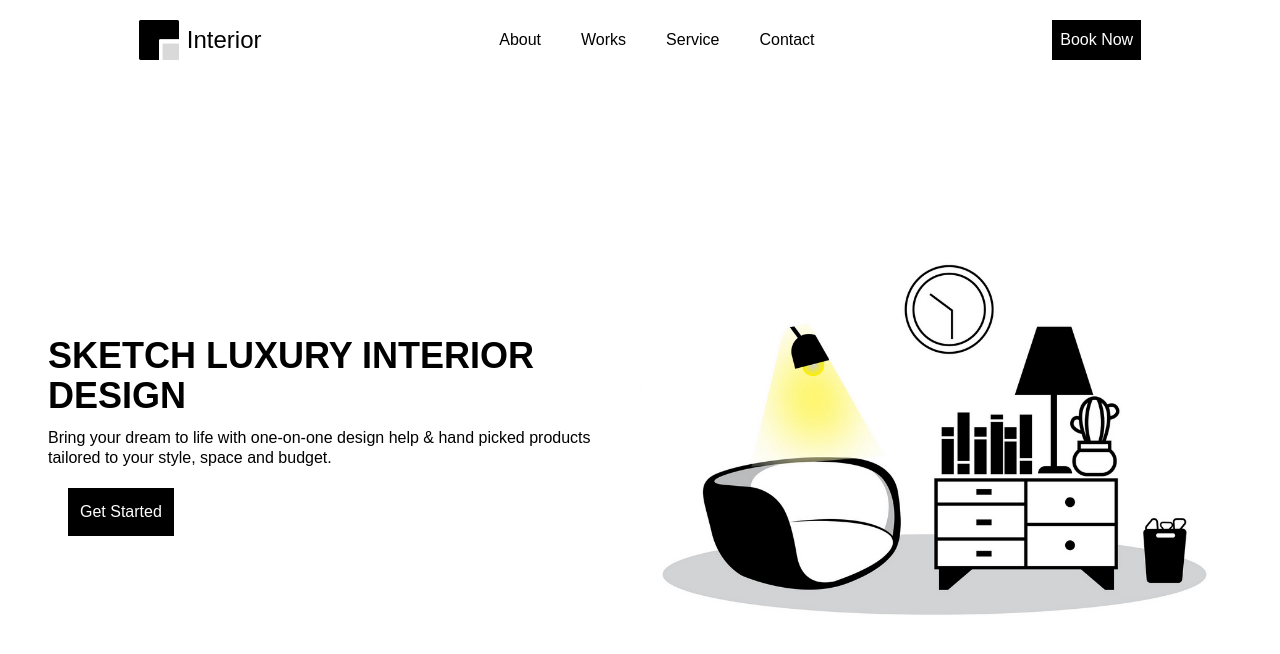
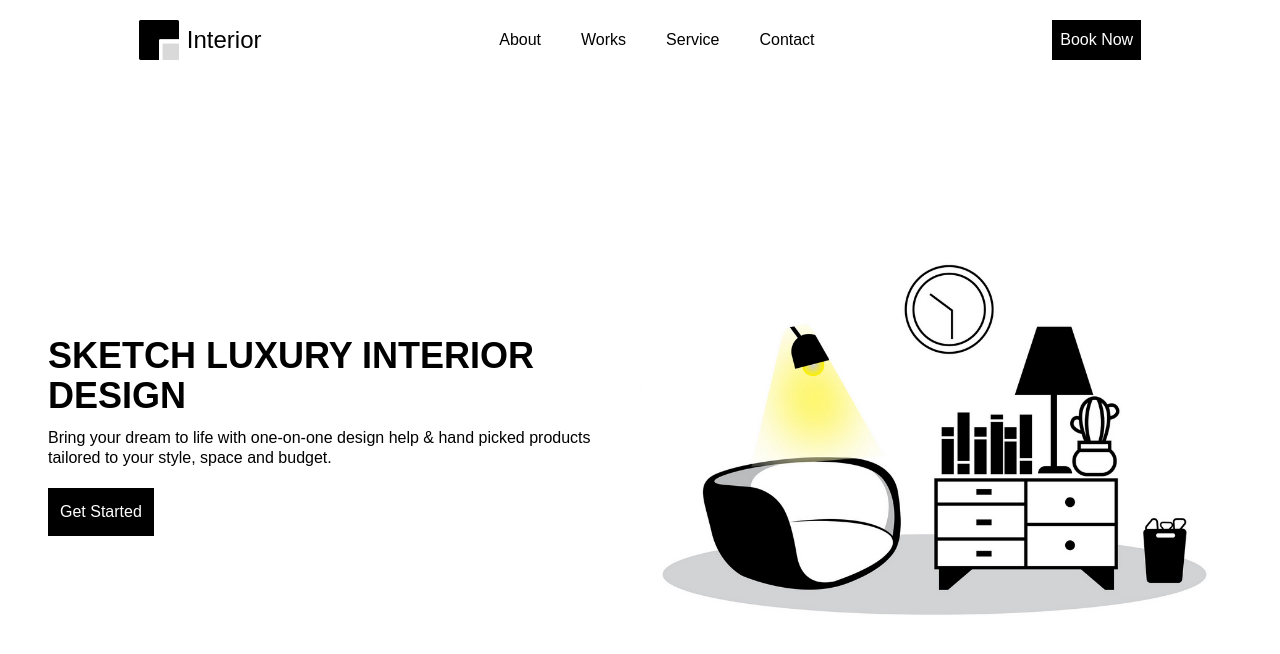
Before and after one commit to ShahriarCode69/interior-website, a React (Vite) app: page / in a window 1280 px wide. Shown: the top 654 px of the page. Built offline with nearby package versions, Linux system fonts and the light colour scheme; a web font is replaced by a local one.

Commit message:
hero section building

```diff
--- a/src/components/Hero/Hero.jsx
+++ b/src/components/Hero/Hero.jsx
@@ -12,7 +12,7 @@ const Hero = () => {
           Bring your dream to life with one-on-one design help & hand picked
           products tailored to your style, space and budget.
         </p>
-        <button className="m-5 text-base transform hover:translate-y-[-0.4rem] transition duration-300 ease-in-out bg-black text-white p-3 cursor-pointer md:text-le">
+        <button className="m-5 text-base transform hover:translate-y-[-0.4rem] transition duration-300 ease-in-out bg-black text-white p-3 cursor-pointer md:ml-0">
           <a href="#">Get Started</a>
         </button>
         </div>
```
